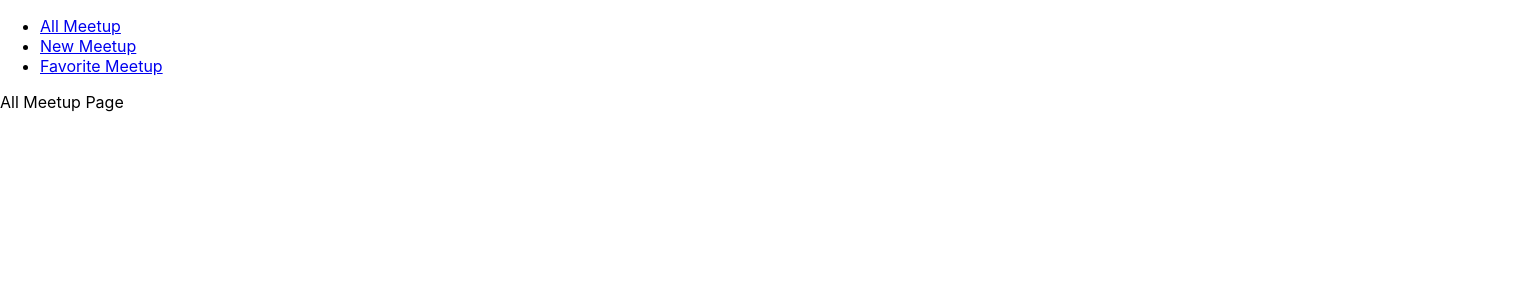
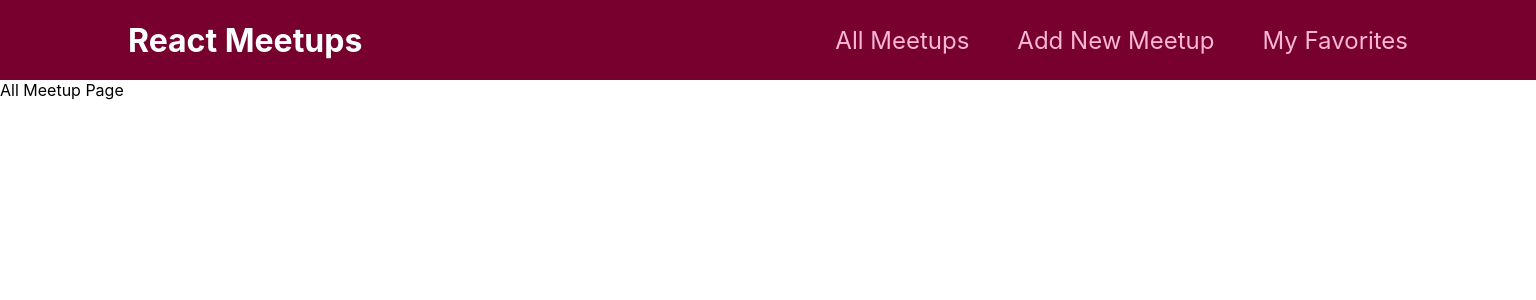
Before and after one commit to iradtaufique/react-meetups, a React (Create React App) app: page / in a window 1280 px wide. Shown: the top 300 px of the page, 1536 px wide, since content can reach past the window. Built offline with nearby package versions, Linux system fonts and the light colour scheme.

Commit message:
added styles and some comments on App.js file

```diff
--- a/src/App.js
+++ b/src/App.js
@@ -1,23 +1,26 @@
-import { Route, Switch } from "react-router-dom";
-import AllMeetupPage from "./pages/AllMeetups";
-import NewMeetupPage from "./pages/NewMeetup";
-import FavoritePage from "./pages/Favorites";
-import MainNavigation from './components/layout/MainNavigation'
+import { Route, Switch } from 'react-router-dom';
+
+import AllMeetupsPage from './pages/AllMeetups';
+import NewMeetupPage from './pages/NewMeetup';
+import FavoritesPage from './pages/Favorites';
+import MainNavigation from './components/layout/MainNavigation';
 
 function App() {
   return (
     <div>
+      {/* Main Navigation that contain Project navigation */}
       <MainNavigation />
+      {/* Switch used to switch among routes */}
       <Switch>
-        <Route path="/" exact={true}>
-          <AllMeetupPage />
+        {/* defining the routes with Route */}
+        <Route path='/' exact>
+          <AllMeetupsPage />
         </Route>
-
-        <Route path="/new-meetup">
+        <Route path='/new-meetup'>
           <NewMeetupPage />
         </Route>
-        <Route path="/favorite">
-          <FavoritePage />
+        <Route path='/favorites'>
+          <FavoritesPage />
         </Route>
       </Switch>
     </div>
--- a/src/components/layout/MainNavigation.js
+++ b/src/components/layout/MainNavigation.js
@@ -1,18 +1,21 @@
-import { Link } from "react-router-dom";
+import { Link } from 'react-router-dom';
+
+import classes from './MainNavigation.module.css';
 
 function MainNavigation() {
   return (
-    <header>
+    <header className={classes.header}>
+      <div className={classes.logo}>React Meetups</div>
       <nav>
         <ul>
           <li>
-            <Link to={"/"}>All Meetup</Link>
+            <Link to='/'>All Meetups</Link>
           </li>
           <li>
-            <Link to={"/new-meetup"}>New Meetup</Link>
+            <Link to='/new-meetup'>Add New Meetup</Link>
           </li>
           <li>
-            <Link to={"/favorite"}>Favorite Meetup</Link>
+            <Link to='/favorites'>My Favorites</Link>
           </li>
         </ul>
       </nav>
--- /dev/null
+++ b/src/components/layout/MainNavigation.module.css
@@ -0,0 +1,47 @@
+.header {
+    width: 100%;
+    height: 5rem;
+    display: flex;
+    align-items: center;
+    justify-content: space-between;
+    background-color: #77002e;
+    padding: 0 10%;
+  }
+
+  .logo {
+    font-size: 2rem;
+    color: white;
+    font-weight: bold;
+  }
+
+  .header ul {
+    list-style: none;
+    margin: 0;
+    padding: 0;
+    display: flex;
+    align-items: baseline;
+  }
+
+  .header li {
+    margin-left: 3rem;
+  }
+
+  .header a {
+    text-decoration: none;
+    font-size: 1.5rem;
+    color: #fcb8d2;
+  }
+
+  .header a:hover,
+  .header a:active,
+  .header a.active {
+    color: white;
+  }
+
+  .badge {
+    background-color: #cc2062;
+    color: white;
+    border-radius: 12px;
+    padding: 0 1rem;
+    margin-left: 0.5rem;
+  }
```
Also changed, not shown: src/index.js (+7 -6 lines).
